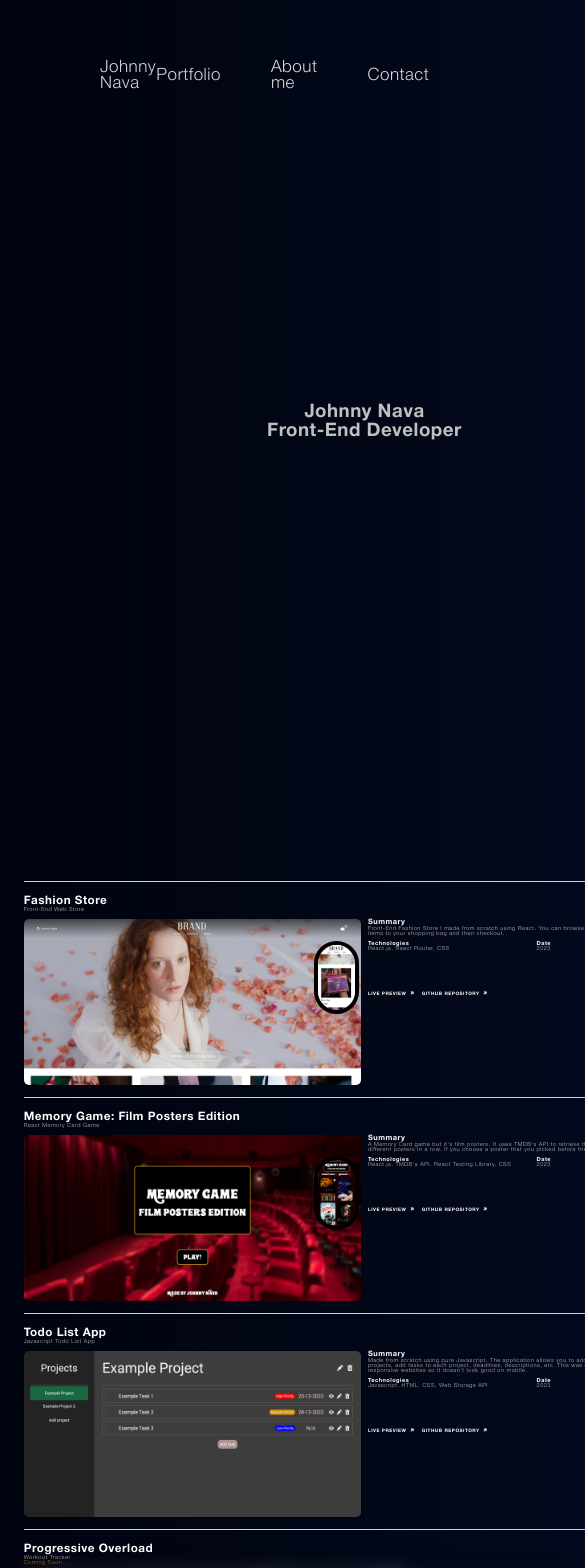
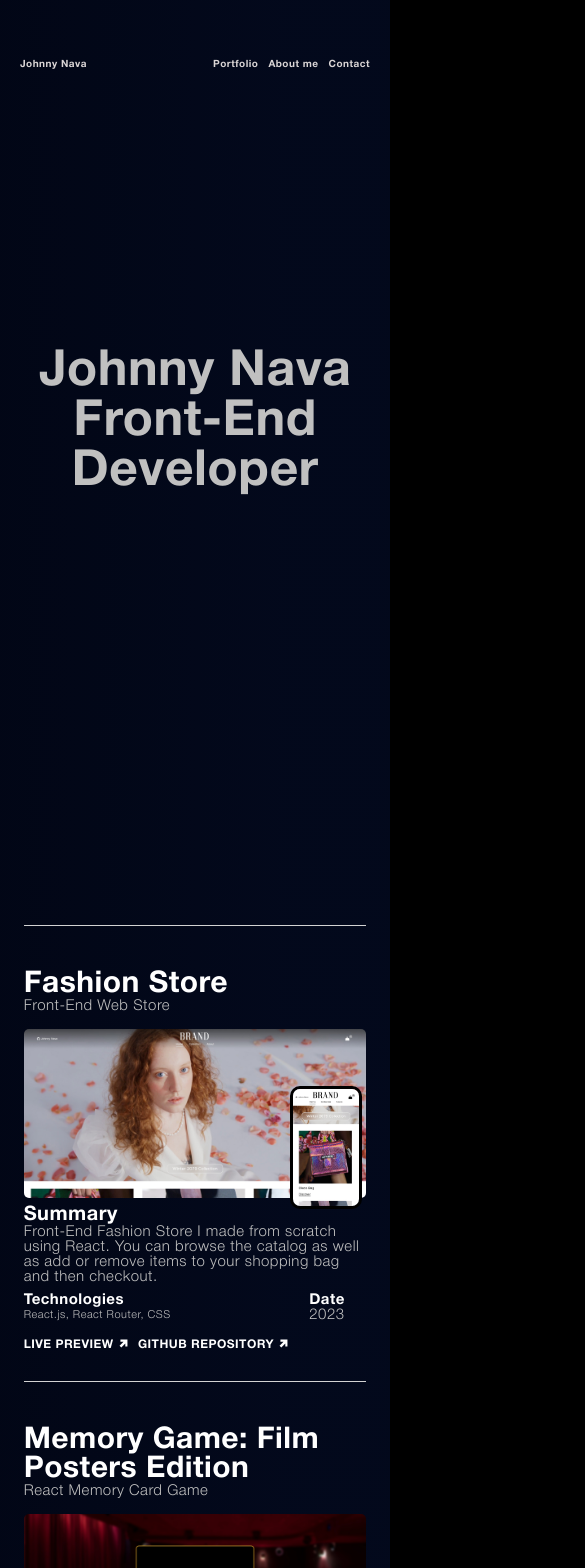
Before and after one commit to johnnynava/portfolio, a React (Vite) app: page / in a window 390 px wide. Shown: the top 1568 px of the page, 585 px wide, since content can reach past the window. Built offline with nearby package versions, Linux system fonts and the light colour scheme.

Commit message:
Finish CSS for mobile version

```diff
--- a/src/index.css
+++ b/src/index.css
@@ -149,6 +149,11 @@ a > img {
 
 .project {
   color: white;
+  border-bottom: 1px solid lightgray;
+  display: flex;
+  flex-direction: column;
+  gap: 1.25rem;
+  padding-bottom: 2.0833rem;
 }
 
 h2, h3, h4, h5 {
@@ -200,13 +205,6 @@ h5 {
 .projects, .aboutMe {
   border-top: 1px solid lightgray;
   border-bottom: 1px solid lightgray;
-}
-
-.project {
-  border-bottom: 1px solid lightgray;
-  display: flex;
-  flex-direction: column;
-  gap: 1.25rem;
 }
 
 .project:nth-child(4) {
@@ -281,7 +279,7 @@ h5 {
 
 .projectBottomRightMiddle {
   display: grid;
-  grid-template-columns: 1fr 1fr;
+  grid-template-columns: 5fr 1fr;
   grid-template-rows: 1fr 1fr;
 }
 
@@ -293,12 +291,6 @@ h5 {
   display: flex;
   gap: 1.25rem;
   align-items: center;
-}
-
-
-
-.project {
-  padding-bottom: 2.0833rem;
 }
 
 .projectsSection > a {
@@ -319,12 +311,12 @@ h5 {
 }
 
 .projectsSection > a:hover {
-  box-shadow: inset 18.8vw 0 0 0 rgb(204, 134, 4);;
+  box-shadow: inset 18.8vw 0 0 0 rgb(204, 134, 4);
 }
 
 .projectComingSoon {
   font-size: 1rem;
-  color: rgb(204, 134, 4);
+  color: rgb(204, 134, 4) ;
 }
 
 .projectBottomLeft {
@@ -333,7 +325,7 @@ h5 {
 }
 
 .projectBottomLeft:hover {
-  box-shadow: 0px 0px 2vw rgb(162, 64, 7);
+  box-shadow: 0px 0px 2vw rgb(204, 134, 4);
 }
 
 .projectBottomLeft > a {
@@ -496,10 +488,14 @@ h5 {
   transition: 0.3s;
 }
 
-.contactBottomRight > a:hover {
+.contactBottomRight > a:nth-child(2):hover {
   color: white;
   box-shadow: inset 7.5vw 0 0 0 rgb(204, 134, 4);
+}
 
+.contactBottomRight > a:nth-child(3):hover {
+  color: white;
+  box-shadow: inset 6vw 0 0 0 rgb(204, 134, 4);
 }
 
 .contactBottomRight {
@@ -562,4 +558,226 @@ h5 {
   }
 }
 
-@media (max-width: 767px) {}
+@media (max-width: 767px) {
+
+  .header {
+    font-size: 10px;
+    transition: none;
+    position: absolute;
+    font-weight: bold;
+  }
+
+  .headerScrolled {
+    display: none;
+  }
+
+  .headerLeft {
+    margin-left: 20px;
+  }
+
+  .headerLeft > p {
+    transition: 0s;
+  }
+
+  .headerRight {
+    gap: 10px;
+    margin-right: 20px;
+  }
+
+  .headerRight > a {
+    transition: 0s;
+  }
+
+  .hero {
+    font-size: 50px;
+  }
+
+  .hero > p {
+    text-align: center;
+  }
+
+  h4 {
+    font-size: 20px;
+  }
+
+  h5 {
+    font-size: 15px;
+  }
+
+  .project {
+    gap: 15px;
+    padding-top: 30px;
+    padding-bottom: 30px;
+  }
+
+  .projectTitle {
+    font-size: 30px;
+  }
+
+  .projectSubtitle {
+    font-size: 15px;
+  }
+
+  .projectBottomRightTop > p,
+  .projectDate {
+    font-size: 15px;
+  }
+
+  .projectTechnologies{
+    font-size: 11px;
+  }
+
+  .projectBottomRightBottom > a {
+    font-size: 12px;
+    margin-top: 5px;
+    transition: 0s;
+  }
+
+  .projectBottomRightBottom > a:hover {
+    box-shadow: inset 600px 0 0 0 rgb(204, 134, 4);
+  }
+
+  .projectBottomRightBottom > a > img {
+    height: 15px;
+  }
+
+  .projectBottom, .projectBottomBlurred {
+    display: flex;
+    flex-direction: column;
+  }
+
+  .projectBottomRight {
+    gap: 8px;
+  }
+
+  .projectBottomRightMiddle {
+    align-items: center;
+  }
+
+  .projectsSection > a {
+    font-size: 18.75px;
+    transition: 0s;
+  }
+
+  .projectsSection > a > img {
+    width: 21.87px;
+  }
+
+  .projectsSection > a:hover {
+    box-shadow: inset 200px 0 0 0 rgb(204, 134, 4);
+  }
+
+  .projectBottomLeft {
+    transition: 0s;
+  }
+
+  .projectBottomLeft:hover {
+    box-shadow: 0px 0px 4vw rgb(204, 134, 4);
+  }
+
+  .projectBottomLeft > a > img:nth-child(2) {
+    height: 30vw;
+    top: 14.5vw;
+    right: 1.2vw;
+    border-radius: 10px;
+    border: 3px solid black;
+  }
+
+  .contactTop > h3 {
+    font-size: 38px;
+  }
+
+  .contactTop > a {
+    font-size: 25px;
+    transition: 0s;
+  }
+
+  h2 {
+    font-size: 60px;
+  }
+
+  .aboutMeTopLeft > h2 {
+    margin-bottom: 30px;
+    font-size: 60px;
+  }
+
+  .summaryText {
+    font-size: 18px;
+  }
+
+  .aboutMeTop {
+    display: flex;
+    flex-direction: column;
+  }
+
+  .aboutMeTopLeft > h4 {
+    margin: 25px 0rem 0px;
+    font-size: 25px;
+  }
+
+  .aboutMeTopRight > img {
+    display: none;
+  }
+
+  .skills {
+    display: grid;
+    grid-template-rows: 1fr 1fr;
+  }
+
+  .skill, .desiredSkill {
+    font-size: 4.5px;
+    font-weight: bold;
+  }
+
+  .desiredSkill > img {
+    height: 30px;
+  }
+
+  .desiredSkill > p {
+    margin-top: 7px;
+  }
+
+  .aboutMeBottom > h4 {
+    font-size: 25px;
+  }
+
+  .contactBottom {
+    grid-template-columns: auto;
+    grid-template-rows: 1fr 1fr 1fr;
+    justify-content: left;
+    font-size: 15px;
+    gap: 20px;
+  }
+
+  .contactBottomLeft,
+  .contactBottomMid,
+  .contactBottomRight {
+    gap: 5px;
+  }
+
+  .contactBottomRight > a {
+    transition: 0s;
+  }
+
+  .contactBottomRight > a:nth-child(2):hover {
+    box-shadow: inset 70px 0 0 0 rgb(204, 134, 4);
+  }
+
+  .contactBottomRight > a:nth-child(3):hover {
+    box-shadow: inset 50px 0 0 0 rgb(204, 134, 4);
+  }
+
+  .contactBottomRight {
+    gap: 5px;
+  }
+
+  .contactBottomRight > a:nth-child(2) {
+    margin-right: 0;
+  }
+
+
+  .contactBottomRight > a:nth-child(3){
+    margin-left: 0;
+  }
+
+}
```
Also changed, not shown: todo.txt.
